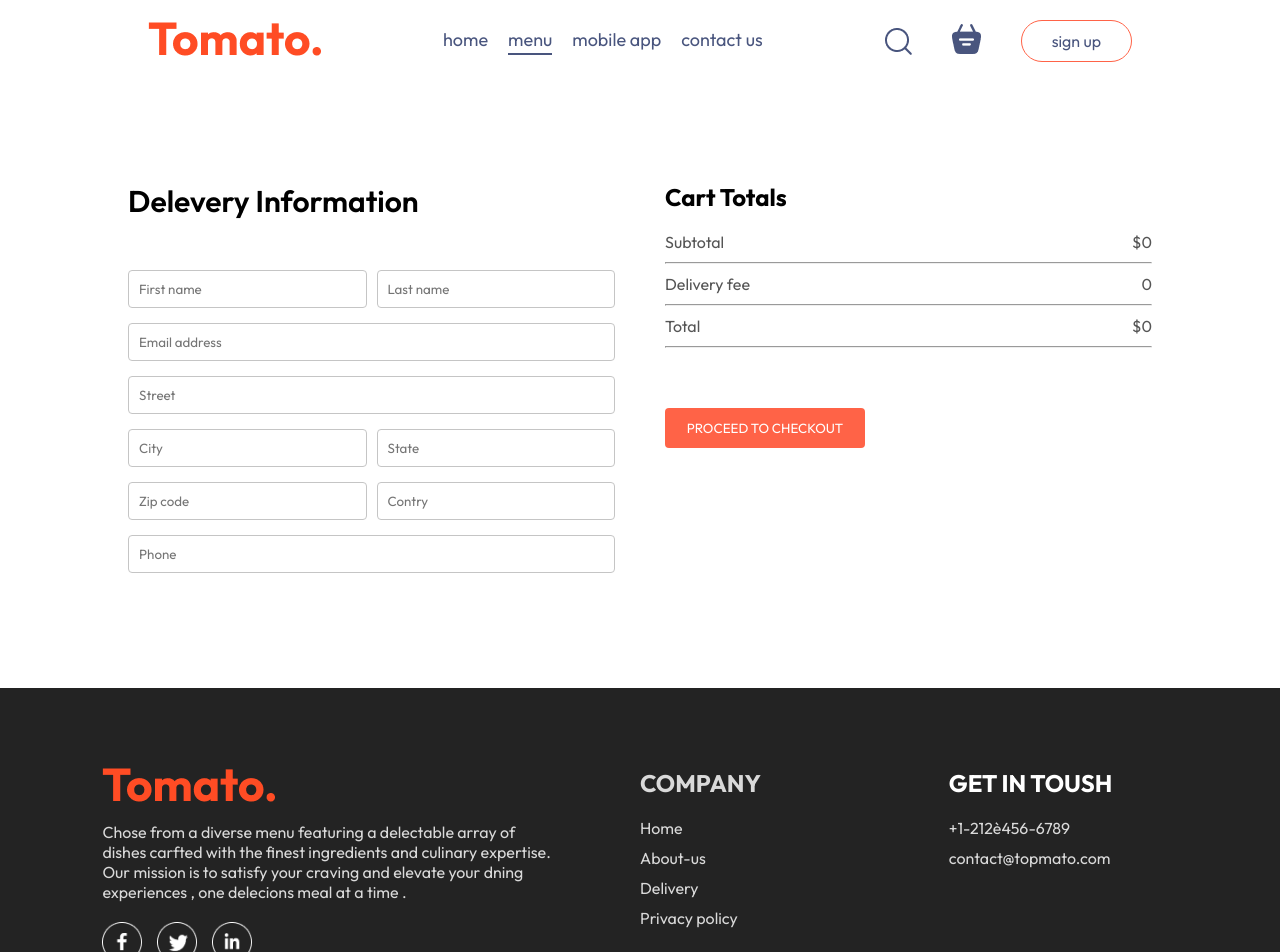
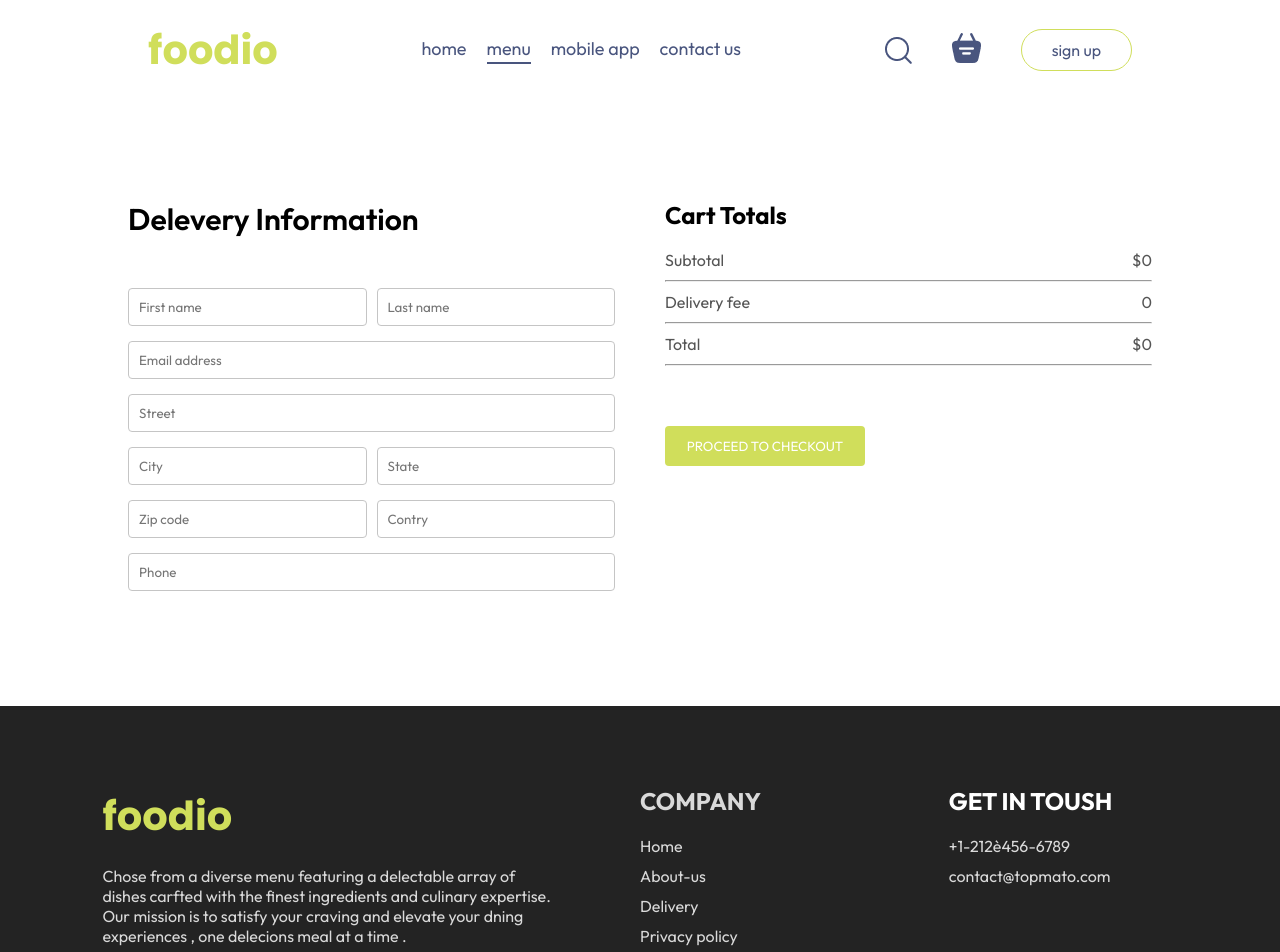
Before and after one commit to SalmaHaddoute/FOODIO, a React (Vite) app: page /Order in a window 1280 px wide. Shown: the top 952 px of the page. Built offline with nearby package versions, Linux system fonts and the light colour scheme.

Commit message:
food delivery web app

```diff
--- a/src/Compenents/ExploreMenu/ExploreMenu.css
+++ b/src/Compenents/ExploreMenu/ExploreMenu.css
@@ -45,7 +45,7 @@
     border: none;
 }
 .explore-menu-list-item .active{
-    border: 4px solid tomato;
+    border: 4px solid #D0DE5B;
     border-radius: 50%;
     padding: 2px;
 }
--- a/src/Compenents/Footer/Footer.css
+++ b/src/Compenents/Footer/Footer.css
@@ -42,6 +42,17 @@
     background-color: grey;
     border: none;
 }
+.footer h1 {
+    font-family: 'Poppins', sans-serif; /* Utilisez une police moderne et élégante */
+    font-size: 2.5rem; /* Ajustez la taille selon vos besoins */
+    color: #D0DE5B; /* Couleur rouge tomate */
+    font-weight: bold;
+    text-transform: lowercase; /* Tout en minuscules pour un look moderne */
+    margin: 0;
+    cursor: pointer; /* Change le curseur pour indiquer un lien cliquable */
+}
+
+
 @media (max-width:750px) {
     .footer-content{
         display: flex;
--- a/src/Compenents/Footer/Footer.jsx
+++ b/src/Compenents/Footer/Footer.jsx
@@ -7,7 +7,7 @@ const Footer = () => {
     <div className='footer' id='footer'>
         <div className="footer-content">
             <div className="footer-content-left">
-                <img src={assets.logo} alt="" />
+            <h1>Foodio</h1>
                 <p>Chose from a diverse menu featuring a delectable array
                     of dishes carfted with the finest ingredients and culinary
                     expertise. Our mission is to satisfy your craving and
--- a/src/Compenents/Header/Header.css
+++ b/src/Compenents/Header/Header.css
@@ -1,12 +1,13 @@
 .header {
     height: 34vw;
+    width: 85vw;
     margin: 30px auto;
-    background: url('../../../public/header_img.png') no-repeat center center;
-    background-size: contain;
+    background: url('../../../public/facebook.jpeg') no-repeat center center;
+    background-size: cover; /* Cela garantit que l'image occupe tout l'espace disponible */
+    background-position: center; /* Assure un centrage parfait */
     position: relative;
     display: flex;
     justify-content: center;
-
 }
 
 
@@ -26,6 +27,7 @@
     font-weight: 500 ;
     color: white;
     font-size: max(4.5vw,22px);
+
 }
 
 .header-contents p{
--- a/src/Compenents/LoginPopUp/Login.css
+++ b/src/Compenents/LoginPopUp/Login.css
@@ -51,7 +51,7 @@
     padding: 10px;
     border-radius: 4px;
     color: white;
-    background-color: tomato;
+    background-color: #D0DE5B;
     font-size: 15px;
     cursor: pointer;
 }
@@ -65,7 +65,7 @@
     margin-top: 5px;
 }
 .login-popup p span{
-    color: tomato;
+    color: #D0DE5B;
     font-weight: 500;
     cursor: pointer;
 }
--- a/src/Compenents/Navbar/Navbar.css
+++ b/src/Compenents/Navbar/Navbar.css
@@ -7,9 +7,20 @@
     justify-content: space-between;
     align-items: center;
 }
-.Navbar .logo{
-    width: 150px;
+.Navbar h1 {
+    font-family: 'Poppins', sans-serif;
+    font-size: 2.5rem;
+    color: #D0DE5B;
+    font-weight: bold;
+    text-transform: lowercase;
+    margin: 0;
+
 }
+.Navbar h1:hover{
+    color: rgb(226, 64, 64);
+}
+
+
 .Navbar-menu{
     display: flex;
     list-style: none;
@@ -26,7 +37,7 @@
     background: transparent;
     font-size: 16px;
     color: #49557e;
-    border: 1px solid tomato;
+    border: 1px solid #D0DE5B;
     padding: 10px 30px;
     border-radius: 50px;
     cursor: pointer;
@@ -49,7 +60,7 @@
     position: absolute;
     min-width: 10px;
     min-height: 10px;
-    background-color: tomato;
+    background-color: #D0DE5B;
     border-radius: 5px ;
     top: -8px;
     right: -8px ;
--- a/src/Compenents/Navbar/Navbar.jsx
+++ b/src/Compenents/Navbar/Navbar.jsx
@@ -9,7 +9,7 @@ const Navbar = ({setShowLogin}) => {
     const {getTotalCartAmount}=useContext(StoreContext);
     return (
         <div className='Navbar'>
-            <Link to='/'><img src={assets.logo} alt="logo" /></Link>
+            <Link to='/'><h1>Foodio</h1></Link>
             <ul className="Navbar-menu">
                 <Link to="/" onClick={()=>setMenu("home")} className={menu==="home"?"active":""}>home</Link>
                 <a href='#explore-menu' onClick={()=>setMenu("menu")} className={menu==="menu"?"active":""}>menu</a>
--- a/src/Pages/Cart/Cart.css
+++ b/src/Pages/Cart/Cart.css
@@ -61,7 +61,7 @@
 .cart-total button{
     border: none;
     color: white;
-    background-color: tomato;
+    background-color: #D0DE5B;
     width: max(15vw, 200px);
     padding: 12px 0px;
     border-radius: 4px;
--- a/src/Pages/PlaceOrder/PlaceOrder.css
+++ b/src/Pages/PlaceOrder/PlaceOrder.css
@@ -20,7 +20,7 @@
     padding: 10px;
     border: 1px solid #c5c5c5;
     border-radius: 4px;
-    outline-color: tomato;
+    outline-color: #D0DE5B;
 }
 .place-order-left .multi-fields{
     display: flex;
```
Also changed, not shown: public/facebook.jpeg (added), public/header_img.png (deleted).
